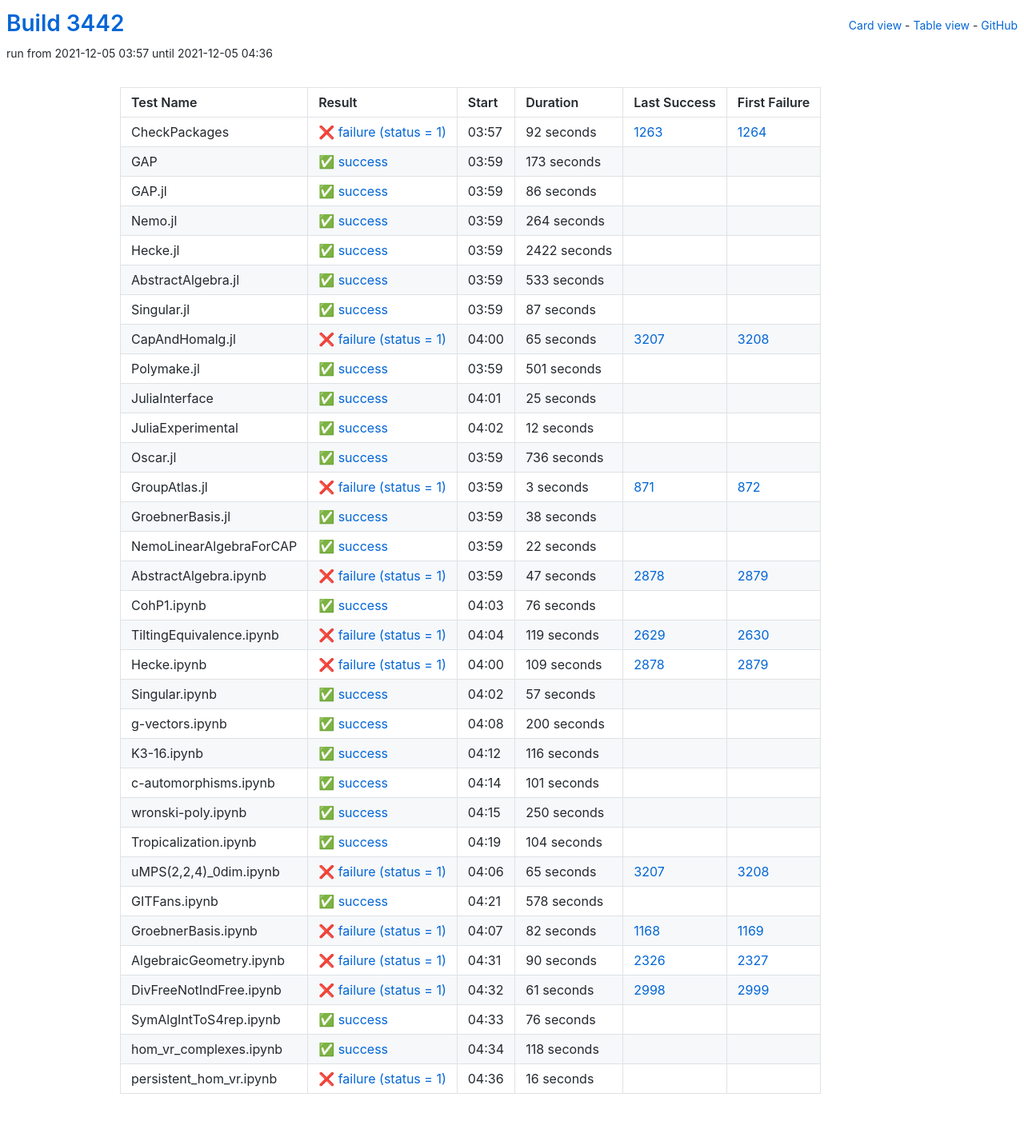
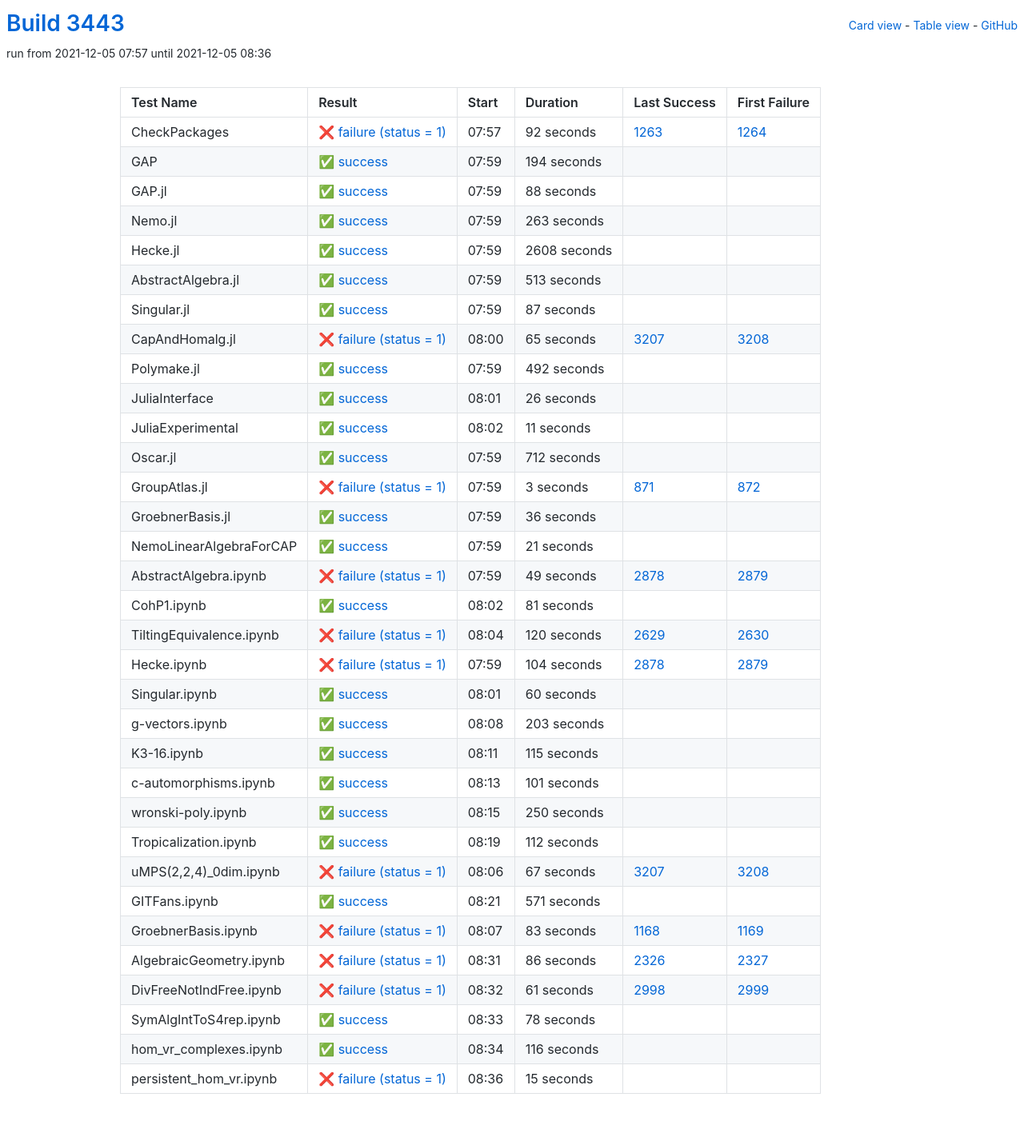
Before and after one commit to oscar-system/oscar-ci-status-stable, a Jekyll site: the page built from table.html, in a window 1280 px wide. Shown: the whole page at 80% size. Built offline with Jekyll 4.4.1, drawn with Linux system fonts in a browser that asks for light colours.

Commit message:
Build #3443

```diff
--- a/_data/ci.yml
+++ b/_data/ci.yml
@@ -1,6 +1,6 @@
 ---
-build: 3442
-build_url: https://oscarci.mathematik.uni-kl.de/job/oscar-stable/3442/
+build: 3443
+build_url: https://oscarci.mathematik.uni-kl.de/job/oscar-stable/3443/
 job: oscar-stable
 organization: oscar-system
 repo: oscar-ci-status-stable
@@ -8,8 +8,8 @@ repourl: https://github.com/oscar-system/oscar-ci-status-stable
 tests:
 - name: CheckPackages
   id: checkpackages
-  log: https://oscarci.mathematik.uni-kl.de/job/oscar-stable/3442/artifact/logs/build-3442/CheckPackages.log
-  start: 2021-12-05 03:57
+  log: https://oscarci.mathematik.uni-kl.de/job/oscar-stable/3443/artifact/logs/build-3443/CheckPackages.log
+  start: 2021-12-05 07:57
   success: false
   exitcode: 1
   status: failure
@@ -20,68 +20,68 @@ tests:
   first_failure_url: https://oscarci.mathematik.uni-kl.de/job/oscar-stable/1264/
 - name: GAP
   id: gap
-  log: https://oscarci.mathematik.uni-kl.de/job/oscar-stable/3442/artifact/logs/build-3442/GAP.log
-  start: 2021-12-05 03:59
+  log: https://oscarci.mathematik.uni-kl.de/job/oscar-stable/3443/artifact/logs/build-3443/GAP.log
+  start: 2021-12-05 07:59
   success: true
   exitcode: 0
   status: success
-  duration: 173
+  duration: 194
   last_success: false
   last_success_url:
   first_failure: false
   first_failure_url:
 - name: GAP.jl
   id: gap-jl
-  log: https://oscarci.mathematik.uni-kl.de/job/oscar-stable/3442/artifact/logs/build-3442/GAP.jl.log
-  start: 2021-12-05 03:59
+  log: https://oscarci.mathematik.uni-kl.de/job/oscar-stable/3443/artifact/logs/build-3443/GAP.jl.log
+  start: 2021-12-05 07:59
   success: true
   exitcode: 0
   status: success
-  duration: 86
+  duration: 88
   last_success: false
   last_success_url:
   first_failure: false
   first_failure_url:
 - name: Nemo.jl
   id: nemo-jl
-  log: https://oscarci.mathematik.uni-kl.de/job/oscar-stable/3442/artifact/logs/build-3442/Nemo.jl.log
-  start: 2021-12-05 03:59
+  log: https://oscarci.mathematik.uni-kl.de/job/oscar-stable/3443/artifact/logs/build-3443/Nemo.jl.log
+  start: 2021-12-05 07:59
   success: true
   exitcode: 0
   status: success
-  duration: 264
+  duration: 263
   last_success: false
   last_success_url:
   first_failure: false
   first_failure_url:
 - name: Hecke.jl
   id: hecke-jl
-  log: https://oscarci.mathematik.uni-kl.de/job/oscar-stable/3442/artifact/logs/build-3442/Hecke.jl.log
-  start: 2021-12-05 03:59
+  log: https://oscarci.mathematik.uni-kl.de/job/oscar-stable/3443/artifact/logs/build-3443/Hecke.jl.log
+  start: 2021-12-05 07:59
   success: true
   exitcode: 0
   status: success
-  duration: 2422
+  duration: 2608
   last_success: false
   last_success_url:
   first_failure: false
   first_failure_url:
 - name: AbstractAlgebra.jl
   id: abstractalgebra-jl
-  log: https://oscarci.mathematik.uni-kl.de/job/oscar-stable/3442/artifact/logs/build-3442/AbstractAlgebra.jl.log
-  start: 2021-12-05 03:59
+  log: https://oscarci.mathematik.uni-kl.de/job/oscar-stable/3443/artifact/logs/build-3443/AbstractAlgebra.jl.log
+  start: 2021-12-05 07:59
   success: true
   exitcode: 0
   status: success
-  duration: 533
+  duration: 513
   last_success: false
   last_success_url:
   first_failure: false
   first_failure_url:
 - name: Singular.jl
   id: singular-jl
-  log: https://oscarci.mathematik.uni-kl.de/job/oscar-stable/3442/artifact/logs/build-3442/Singular.jl.log
-  start: 2021-12-05 03:59
+  log: https://oscarci.mathematik.uni-kl.de/job/oscar-stable/3443/artifact/logs/build-3443/Singular.jl.log
+  start: 2021-12-05 07:59
   success: true
   exitcode: 0
   status: success
@@ -92,8 +92,8 @@ tests:
   first_failure_url:
 - name: CapAndHomalg.jl
   id: capandhomalg-jl
-  log: https://oscarci.mathematik.uni-kl.de/job/oscar-stable/3442/artifact/logs/build-3442/CapAndHomalg.jl.log
-  start: 2021-12-05 04:00
+  log: https://oscarci.mathematik.uni-kl.de/job/oscar-stable/3443/artifact/logs/build-3443/CapAndHomalg.jl.log
+  start: 2021-12-05 08:00
   success: false
   exitcode: 1
   status: failure
@@ -104,56 +104,56 @@ tests:
   first_failure_url: https://oscarci.mathematik.uni-kl.de/job/oscar-stable/3208/
 - name: Polymake.jl
   id: polymake-jl
-  log: https://oscarci.mathematik.uni-kl.de/job/oscar-stable/3442/artifact/logs/build-3442/Polymake.jl.log
-  start: 2021-12-05 03:59
+  log: https://oscarci.mathematik.uni-kl.de/job/oscar-stable/3443/artifact/logs/build-3443/Polymake.jl.log
+  start: 2021-12-05 07:59
   success: true
   exitcode: 0
   status: success
-  duration: 501
+  duration: 492
   last_success: false
   last_success_url:
   first_failure: false
   first_failure_url:
 - name: JuliaInterface
   id: juliainterface
-  log: https://oscarci.mathematik.uni-kl.de/job/oscar-stable/3442/artifact/logs/build-3442/JuliaInterface.log
-  start: 2021-12-05 04:01
+  log: https://oscarci.mathematik.uni-kl.de/job/oscar-stable/3443/artifact/logs/build-3443/JuliaInterface.log
+  start: 2021-12-05 08:01
   success: true
   exitcode: 0
   status: success
-  duration: 25
+  duration: 26
   last_success: false
   last_success_url:
   first_failure: false
   first_failure_url:
 - name: JuliaExperimental
   id: juliaexperimental
-  log: https://oscarci.mathematik.uni-kl.de/job/oscar-stable/3442/artifact/logs/build-3442/JuliaExperimental.log
-  start: 2021-12-05 04:02
+  log: https://oscarci.mathematik.uni-kl.de/job/oscar-stable/3443/artifact/logs/build-3443/JuliaExperimental.log
+  start: 2021-12-05 08:02
   success: true
   exitcode: 0
   status: success
-  duration: 12
+  duration: 11
   last_success: false
   last_success_url:
   first_failure: false
   first_failure_url:
 - name: Oscar.jl
   id: oscar-jl
-  log: https://oscarci.mathematik.uni-kl.de/job/oscar-stable/3442/artifact/logs/build-3442/Oscar.jl.log
-  start: 2021-12-05 03:59
+  log: https://oscarci.mathematik.uni-kl.de/job/oscar-stable/3443/artifact/logs/build-3443/Oscar.jl.log
+  start: 2021-12-05 07:59
   success: true
   exitcode: 0
   status: success
-  duration: 736
+  duration: 712
   last_success: false
   last_success_url:
   first_failure: false
   first_failure_url:
 - name: GroupAtlas.jl
   id: groupatlas-jl
-  log: https://oscarci.mathematik.uni-kl.de/job/oscar-stable/3442/artifact/logs/build-3442/GroupAtlas.jl.log
-  start: 2021-12-05 03:59
+  log: https://oscarci.mathematik.uni-kl.de/job/oscar-stable/3443/artifact/logs/build-3443/GroupAtlas.jl.log
+  start: 2021-12-05 07:59
   success: false
   exitcode: 1
   status: failure
@@ -164,116 +164,116 @@ tests:
   first_failure_url: https://oscarci.mathematik.uni-kl.de/job/oscar-stable/872/
 - name: GroebnerBasis.jl
   id: groebnerbasis-jl
-  log: https://oscarci.mathematik.uni-kl.de/job/oscar-stable/3442/artifact/logs/build-3442/GroebnerBasis.jl.log
-  start: 2021-12-05 03:59
+  log: https://oscarci.mathematik.uni-kl.de/job/oscar-stable/3443/artifact/logs/build-3443/GroebnerBasis.jl.log
+  start: 2021-12-05 07:59
   success: true
   exitcode: 0
   status: success
-  duration: 38
+  duration: 36
   last_success: false
   last_success_url:
   first_failure: false
   first_failure_url:
 - name: NemoLinearAlgebraForCAP
   id: nemolinearalgebraforcap
-  log: https://oscarci.mathematik.uni-kl.de/job/oscar-stable/3442/artifact/logs/build-3442/NemoLinearAlgebraForCAP.log
-  start: 2021-12-05 03:59
+  log: https://oscarci.mathematik.uni-kl.de/job/oscar-stable/3443/artifact/logs/build-3443/NemoLinearAlgebraForCAP.log
+  start: 2021-12-05 07:59
   success: true
   exitcode: 0
   status: success
-  duration: 22
+  duration: 21
   last_success: false
   last_success_url:
   first_failure: false
   first_failure_url:
 - name: AbstractAlgebra.ipynb
   id: abstractalgebra-ipynb
-  log: https://oscarci.mathematik.uni-kl.de/job/oscar-stable/3442/artifact/logs/build-3442/AbstractAlgebra.ipynb.log
-  start: 2021-12-05 03:59
+  log: https://oscarci.mathematik.uni-kl.de/job/oscar-stable/3443/artifact/logs/build-3443/AbstractAlgebra.ipynb.log
+  start: 2021-12-05 07:59
   success: false
   exitcode: 1
   status: failure
-  duration: 47
+  duration: 49
   last_success: 2878
   last_success_url: https://oscarci.mathematik.uni-kl.de/job/oscar-stable/2878/
   first_failure: 2879
   first_failure_url: https://oscarci.mathematik.uni-kl.de/job/oscar-stable/2879/
 - name: CohP1.ipynb
   id: cohp1-ipynb
-  log: https://oscarci.mathematik.uni-kl.de/job/oscar-stable/3442/artifact/logs/build-3442/CohP1.ipynb.log
-  start: 2021-12-05 04:03
+  log: https://oscarci.mathematik.uni-kl.de/job/oscar-stable/3443/artifact/logs/build-3443/CohP1.ipynb.log
+  start: 2021-12-05 08:02
   success: true
   exitcode: 0
   status: success
-  duration: 76
+  duration: 81
   last_success: false
   last_success_url:
   first_failure: false
   first_failure_url:
 - name: TiltingEquivalence.ipynb
   id: tiltingequivalence-ipynb
-  log: https://oscarci.mathematik.uni-kl.de/job/oscar-stable/3442/artifact/logs/build-3442/TiltingEquivalence.ipynb.log
-  start: 2021-12-05 04:04
+  log: https://oscarci.mathematik.uni-kl.de/job/oscar-stable/3443/artifact/logs/build-3443/TiltingEquivalence.ipynb.log
+  start: 2021-12-05 08:04
   success: false
   exitcode: 1
   status: failure
-  duration: 119
+  duration: 120
   last_success: 2629
   last_success_url: https://oscarci.mathematik.uni-kl.de/job/oscar-stable/2629/
   first_failure: 2630
   first_failure_url: https://oscarci.mathematik.uni-kl.de/job/oscar-stable/2630/
 - name: Hecke.ipynb
   id: hecke-ipynb
-  log: https://oscarci.mathematik.uni-kl.de/job/oscar-stable/3442/artifact/logs/build-3442/Hecke.ipynb.log
-  start: 2021-12-05 04:00
+  log: https://oscarci.mathematik.uni-kl.de/job/oscar-stable/3443/artifact/logs/build-3443/Hecke.ipynb.log
+  start: 2021-12-05 07:59
   success: false
   exitcode: 1
   status: failure
-  duration: 109
+  duration: 104
   last_success: 2878
   last_success_url: https://oscarci.mathematik.uni-kl.de/job/oscar-stable/2878/
   first_failure: 2879
   first_failure_url: https://oscarci.mathematik.uni-kl.de/job/oscar-stable/2879/
 - name: Singular.ipynb
   id: singular-ipynb
-  log: https://oscarci.mathematik.uni-kl.de/job/oscar-stable/3442/artifact/logs/build-3442/Singular.ipynb.log
-  start: 2021-12-05 04:02
+  log: https://oscarci.mathematik.uni-kl.de/job/oscar-stable/3443/artifact/logs/build-3443/Singular.ipynb.log
+  start: 2021-12-05 08:01
   success: true
   exitcode: 0
   status: success
-  duration: 57
+  duration: 60
   last_success: false
   last_success_url:
   first_failure: false
   first_failure_url:
 - name: g-vectors.ipynb
   id: g-vectors-ipynb
-  log: https://oscarci.mathematik.uni-kl.de/job/oscar-stable/3442/artifact/logs/build-3442/g-vectors.ipynb.log
-  start: 2021-12-05 04:08
+  log: https://oscarci.mathematik.uni-kl.de/job/oscar-stable/3443/artifact/logs/build-3443/g-vectors.ipynb.log
+  start: 2021-12-05 08:08
   success: true
   exitcode: 0
   status: success
-  duration: 200
+  duration: 203
   last_success: false
   last_success_url:
   first_failure: false
   first_failure_url:
 - name: K3-16.ipynb
   id: k3-16-ipynb
-  log: https://oscarci.mathematik.uni-kl.de/job/oscar-stable/3442/artifact/logs/build-3442/K3-16.ipynb.log
-  start: 2021-12-05 04:12
+  log: https://oscarci.mathematik.uni-kl.de/job/oscar-stable/3443/artifact/logs/build-3443/K3-16.ipynb.log
+  start: 2021-12-05 08:11
   success: true
   exitcode: 0
   status: success
-  duration: 116
+  duration: 115
   last_success: false
   last_success_url:
   first_failure: false
   first_failure_url:
 - name: c-automorphisms.ipynb
   id: c-automorphisms-ipynb
-  log: https://oscarci.mathematik.uni-kl.de/job/oscar-stable/3442/artifact/logs/build-3442/c-automorphisms.ipynb.log
-  start: 2021-12-05 04:14
+  log: https://oscarci.mathematik.uni-kl.de/job/oscar-stable/3443/artifact/logs/build-3443/c-automorphisms.ipynb.log
+  start: 2021-12-05 08:13
   success: true
   exitcode: 0
   status: success
@@ -284,8 +284,8 @@ tests:
   first_failure_url:
 - name: wronski-poly.ipynb
   id: wronski-poly-ipynb
-  log: https://oscarci.mathematik.uni-kl.de/job/oscar-stable/3442/artifact/logs/build-3442/wronski-poly.ipynb.log
-  start: 2021-12-05 04:15
+  log: https://oscarci.mathematik.uni-kl.de/job/oscar-stable/3443/artifact/logs/build-3443/wronski-poly.ipynb.log
+  start: 2021-12-05 08:15
   success: true
   exitcode: 0
   status: success
@@ -296,68 +296,68 @@ tests:
   first_failure_url:
 - name: Tropicalization.ipynb
   id: tropicalization-ipynb
-  log: https://oscarci.mathematik.uni-kl.de/job/oscar-stable/3442/artifact/logs/build-3442/Tropicalization.ipynb.log
-  start: 2021-12-05 04:19
+  log: https://oscarci.mathematik.uni-kl.de/job/oscar-stable/3443/artifact/logs/build-3443/Tropicalization.ipynb.log
+  start: 2021-12-05 08:19
   success: true
   exitcode: 0
   status: success
-  duration: 104
+  duration: 112
   last_success: false
   last_success_url:
   first_failure: false
   first_failure_url:
 - name: uMPS(2,2,4)_0dim.ipynb
   id: umps-2-2-4-0dim-ipynb
-  log: https://oscarci.mathematik.uni-kl.de/job/oscar-stable/3442/artifact/logs/build-3442/uMPS-2-2-4-_0dim.ipynb.log
-  start: 2021-12-05 04:06
+  log: https://oscarci.mathematik.uni-kl.de/job/oscar-stable/3443/artifact/logs/build-3443/uMPS-2-2-4-_0dim.ipynb.log
+  start: 2021-12-05 08:06
   success: false
   exitcode: 1
   status: failure
-  duration: 65
+  duration: 67
   last_success: 3207
   last_success_url: https://oscarci.mathematik.uni-kl.de/job/oscar-stable/3207/
   first_failure: 3208
   first_failure_url: https://oscarci.mathematik.uni-kl.de/job/oscar-stable/3208/
 - name: GITFans.ipynb
   id: gitfans-ipynb
-  log: https://oscarci.mathematik.uni-kl.de/job/oscar-stable/3442/artifact/logs/build-3442/GITFans.ipynb.log
-  start: 2021-12-05 04:21
+  log: https://oscarci.mathematik.uni-kl.de/job/oscar-stable/3443/artifact/logs/build-3443/GITFans.ipynb.log
+  start: 2021-12-05 08:21
   success: true
   exitcode: 0
   status: success
-  duration: 578
+  duration: 571
   last_success: false
   last_success_url:
   first_failure: false
   first_failure_url:
 - name: GroebnerBasis.ipynb
   id: groebnerbasis-ipynb
-  log: https://oscarci.mathematik.uni-kl.de/job/oscar-stable/3442/artifact/logs/build-3442/GroebnerBasis.ipynb.log
-  start: 2021-12-05 04:07
+  log: https://oscarci.mathematik.uni-kl.de/job/oscar-stable/3443/artifact/logs/build-3443/GroebnerBasis.ipynb.log
+  start: 2021-12-05 08:07
   success: false
   exitcode: 1
   status: failure
-  duration: 82
+  duration: 83
   last_success: 1168
   last_success_url: https://oscarci.mathematik.uni-kl.de/job/oscar-stable/1168/
   first_failure: 1169
   first_failure_url: https://oscarci.mathematik.uni-kl.de/job/oscar-stable/1169/
 - name: AlgebraicGeometry.ipynb
   id: algebraicgeometry-ipynb
-  log: https://oscarci.mathematik.uni-kl.de/job/oscar-stable/3442/artifact/logs/build-3442/AlgebraicGeometry.ipynb.log
-  start: 2021-12-05 04:31
+  log: https://oscarci.mathematik.uni-kl.de/job/oscar-stable/3443/artifact/logs/build-3443/AlgebraicGeometry.ipynb.log
+  start: 2021-12-05 08:31
   success: false
   exitcode: 1
   status: failure
-  duration: 90
+  duration: 86
   last_success: 2326
   last_success_url: https://oscarci.mathematik.uni-kl.de/job/oscar-stable/2326/
   first_failure: 2327
   first_failure_url: https://oscarci.mathematik.uni-kl.de/job/oscar-stable/2327/
 - name: DivFreeNotIndFree.ipynb
   id: divfreenotindfree-ipynb
-  log: https://oscarci.mathematik.uni-kl.de/job/oscar-stable/3442/artifact/logs/build-3442/DivFreeNotIndFree.ipynb.log
-  start: 2021-12-05 04:32
+  log: https://oscarci.mathematik.uni-kl.de/job/oscar-stable/3443/artifact/logs/build-3443/DivFreeNotIndFree.ipynb.log
+  start: 2021-12-05 08:32
   success: false
   exitcode: 1
   status: failure
@@ -368,36 +368,36 @@ tests:
   first_failure_url: https://oscarci.mathematik.uni-kl.de/job/oscar-stable/2999/
 - name: SymAlgIntToS4rep.ipynb
   id: symalginttos4rep-ipynb
-  log: https://oscarci.mathematik.uni-kl.de/job/oscar-stable/3442/artifact/logs/build-3442/SymAlgIntToS4rep.ipynb.log
-  start: 2021-12-05 04:33
+  log: https://oscarci.mathematik.uni-kl.de/job/oscar-stable/3443/artifact/logs/build-3443/SymAlgIntToS4rep.ipynb.log
+  start: 2021-12-05 08:33
   success: true
   exitcode: 0
   status: success
-  duration: 76
+  duration: 78
   last_success: false
   last_success_url:
   first_failure: false
   first_failure_url:
 - name: hom_vr_complexes.ipynb
   id: hom-vr-complexes-ipynb
-  log: https://oscarci.mathematik.uni-kl.de/job/oscar-stable/3442/artifact/logs/build-3442/hom_vr_complexes.ipynb.log
-  start: 2021-12-05 04:34
+  log: https://oscarci.mathematik.uni-kl.de/job/oscar-stable/3443/artifact/logs/build-3443/hom_vr_complexes.ipynb.log
+  start: 2021-12-05 08:34
   success: true
   exitcode: 0
   status: success
-  duration: 118
+  duration: 116
   last_success: false
   last_success_url:
   first_failure: false
   first_failure_url:
 - name: persistent_hom_vr.ipynb
   id: persistent-hom-vr-ipynb
-  log: https://oscarci.mathematik.uni-kl.de/job/oscar-stable/3442/artifact/logs/build-3442/persistent_hom_vr.ipynb.log
-  start: 2021-12-05 04:36
+  log: https://oscarci.mathematik.uni-kl.de/job/oscar-stable/3443/artifact/logs/build-3443/persistent_hom_vr.ipynb.log
+  start: 2021-12-05 08:36
   success: false
   exitcode: 1
   status: failure
-  duration: 16
+  duration: 15
   last_success: false
   last_success_url:
   first_failure: false
```
Also changed, not shown: README.md.
